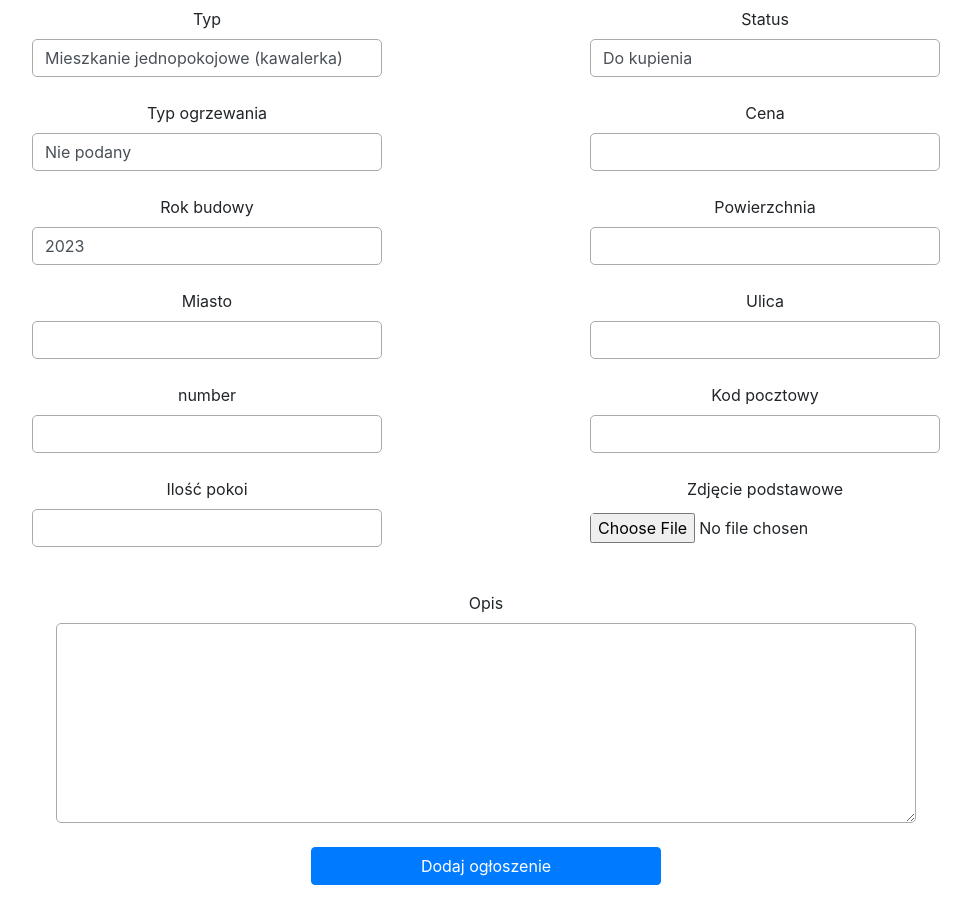
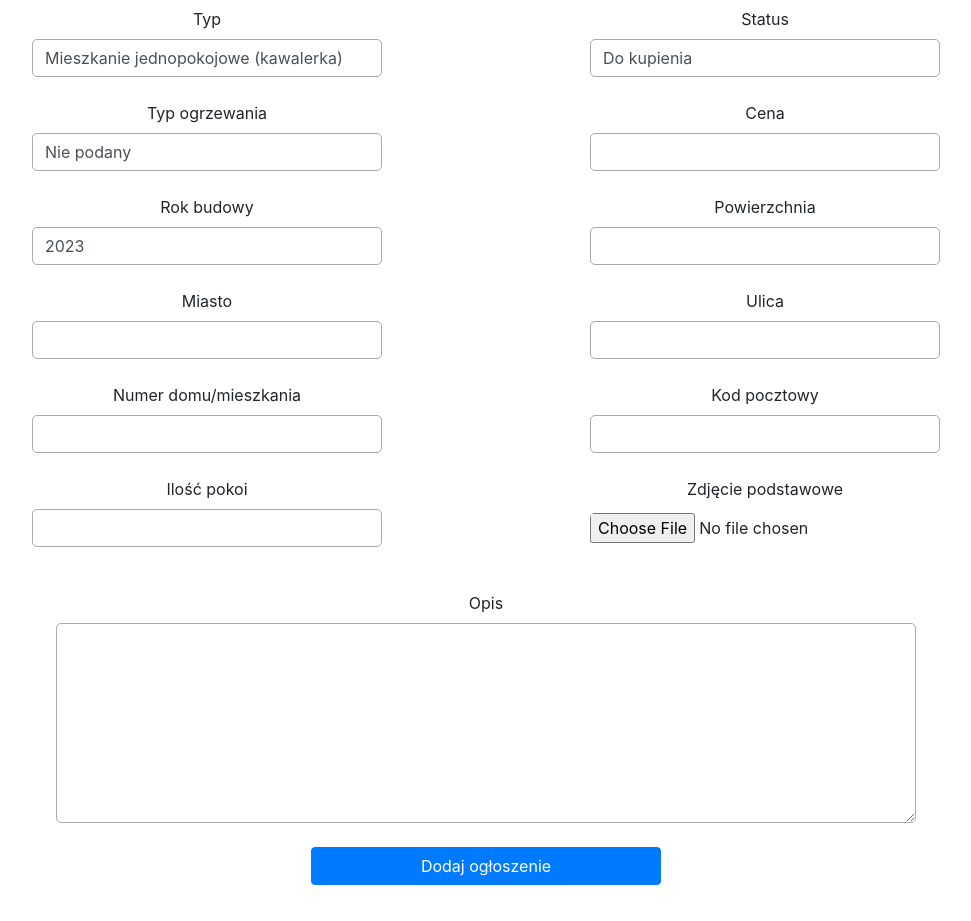
Before and after one commit to robertos1232/ProjektStudiaProgwZastosowaniach, a Django app: page /add/ in a window 1280 px wide. Shown: the part 166-1087 px from the top of the page, without its empty margins (154-1125 px from the left). Run offline with Django 5.2, Linux system fonts and the light colour scheme; the visitor is signed in with stand-in values (Sample User, id 1); some libraries are stand-ins or nearby versions.

Commit message:
Fix typo in addressNumber in add_announcement.html

```diff
--- a/programowanie_w_zastosowaniach/get_your_home/templates/add_announcement.html
+++ b/programowanie_w_zastosowaniach/get_your_home/templates/add_announcement.html
@@ -55,7 +55,7 @@
                 <input type="text" class="form-control" id="street" name="street" required>
             </div>
             <div class="form-group pt-2">
-                <label for="addressNumber">number</label>
+                <label for="addressNumber">Numer domu/mieszkania</label>
                 <input type="text" class="form-control" id="addressNumber" name="addressNumber" required>
             </div>
             <div class="form-group pt-2">
```
